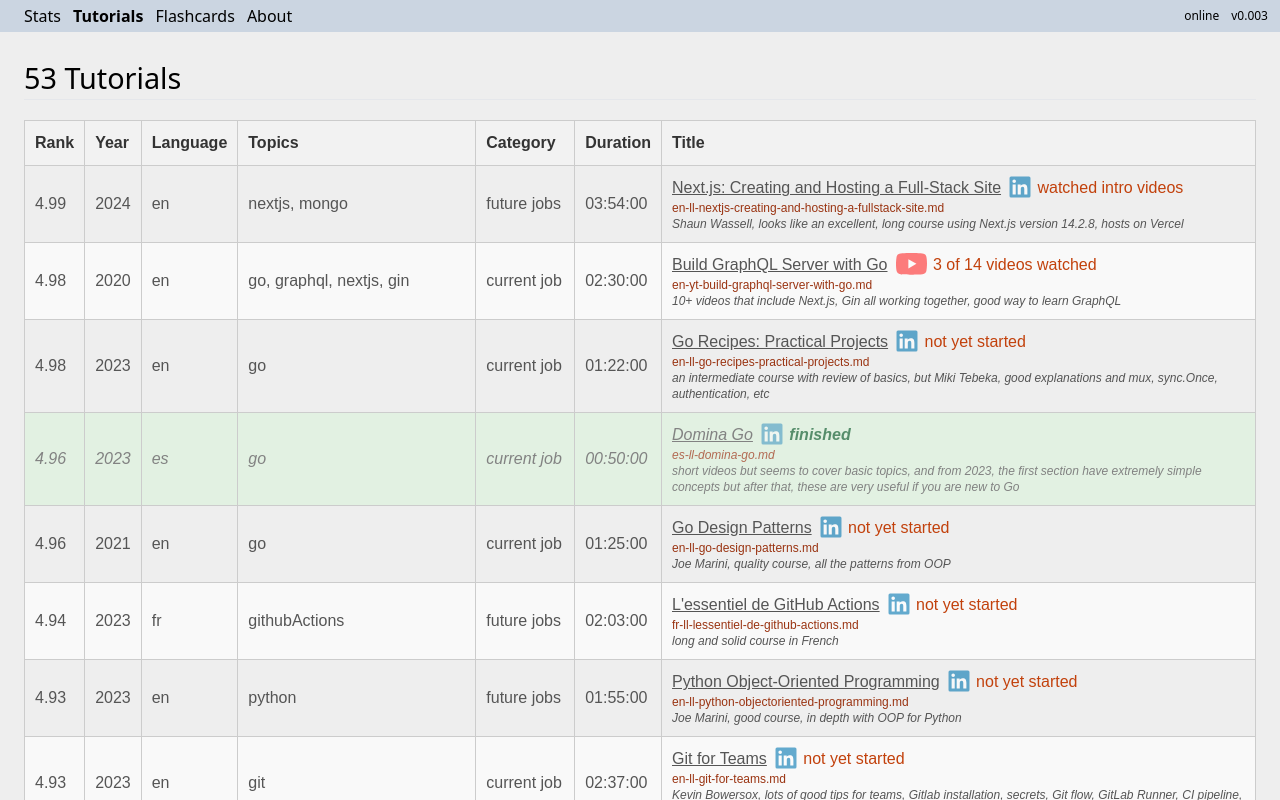
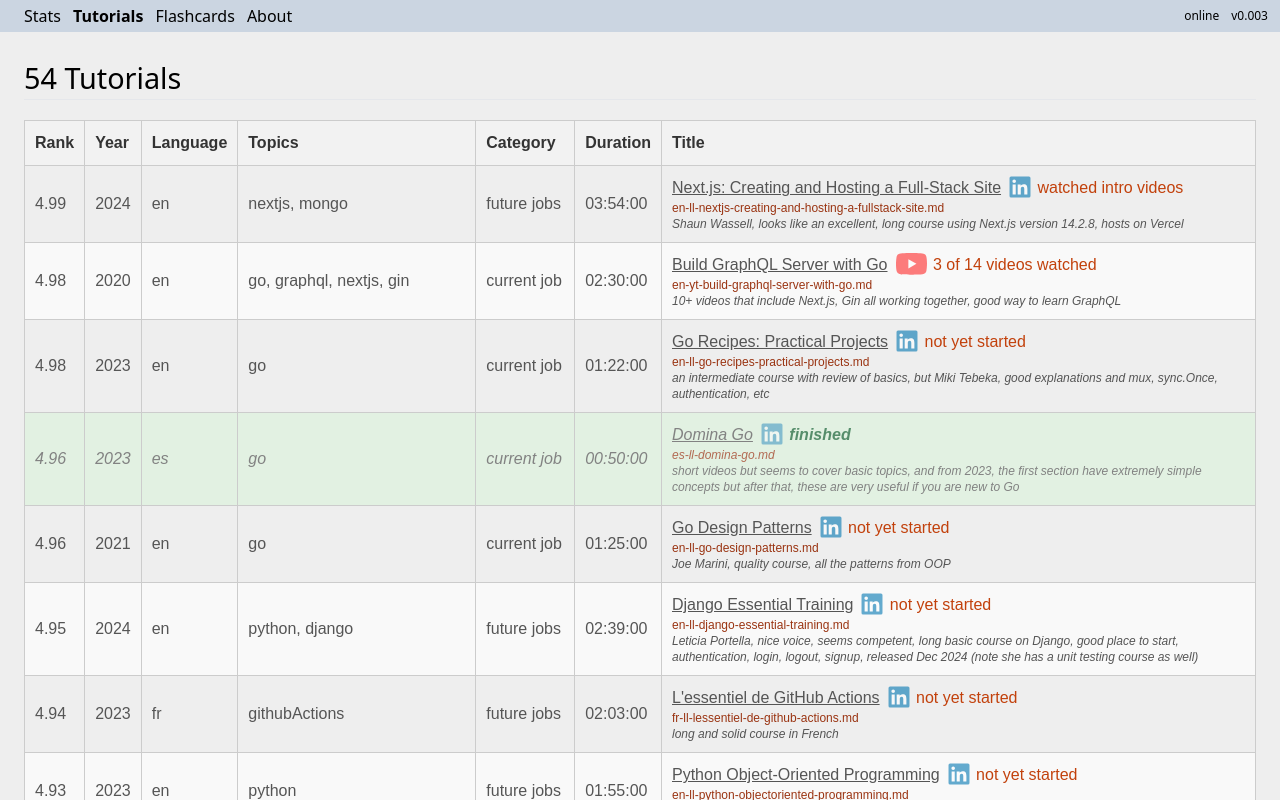
Before and after one commit to edwardtanguay/techlanglearn, a SvelteKit app: page /tutorials in a window 1280 px wide. Shown: the top 800 px of the page. Built offline with nearby package versions, Linux system fonts and the light colour scheme.

Commit message:
added some

```diff
--- a/src/db/data/tutorials.json
+++ b/src/db/data/tutorials.json
@@ -88,6 +88,19 @@
 		"description": "deeper course, good to watch through and let the concepts sink in",
 		"platform": "linkedInLearning",
 		"fileIdCode": "en-ll-deep-dive-into-go-lang-interfaces",
+		"status": ""
+	},
+	{
+		"topics": "python, django",
+		"language": "en",
+		"duration": "02:39:00",
+		"year": "2024",
+		"rank": "4.95",
+		"url": "https://www.linkedin.com/learning/django-essential-training-25094632",
+		"title": "Django Essential Training",
+		"description": "Leticia Portella, nice voice, seems competent, long basic course on Django, good place to start, authentication, login, logout, signup, released Dec 2024 (note she has a unit testing course as well)",
+		"platform": "linkedInLearning",
+		"fileIdCode": "en-ll-django-essential-training",
 		"status": ""
 	},
 	{
--- a/src/types.ts
+++ b/src/types.ts
@@ -4,12 +4,9 @@
 	language: z.enum(['it', 'es', 'fr']),
 	front: z.string().min(1, { message: 'cannot be empty' }),
 	back: z.string().min(1, { message: 'cannot be empty' }),
-	whenCreated: z.string().refine(
-		(value) => /^\d{4}-\d{2}-\d{2} \d{2}:\d{2}:\d{2}$/.test(value), // Regex to match the format
-		{
-			message: 'Invalid date/time format. Expected YYYY-MM-DD HH:mm:ss'
-		}
-	),
+	whenCreated: z.string().refine((value) => /^\d{4}-\d{2}-\d{2} \d{2}:\d{2}:\d{2}$/.test(value), {
+		message: 'Invalid date/time format. Expected YYYY-MM-DD HH:mm:ss'
+	}),
 	extras: z.string()
 });
 
```
Also changed, not shown: static/data/en-ll-django-essential-training.md (added, +20 -0 lines), static/data/general/courses.tts.txt.
